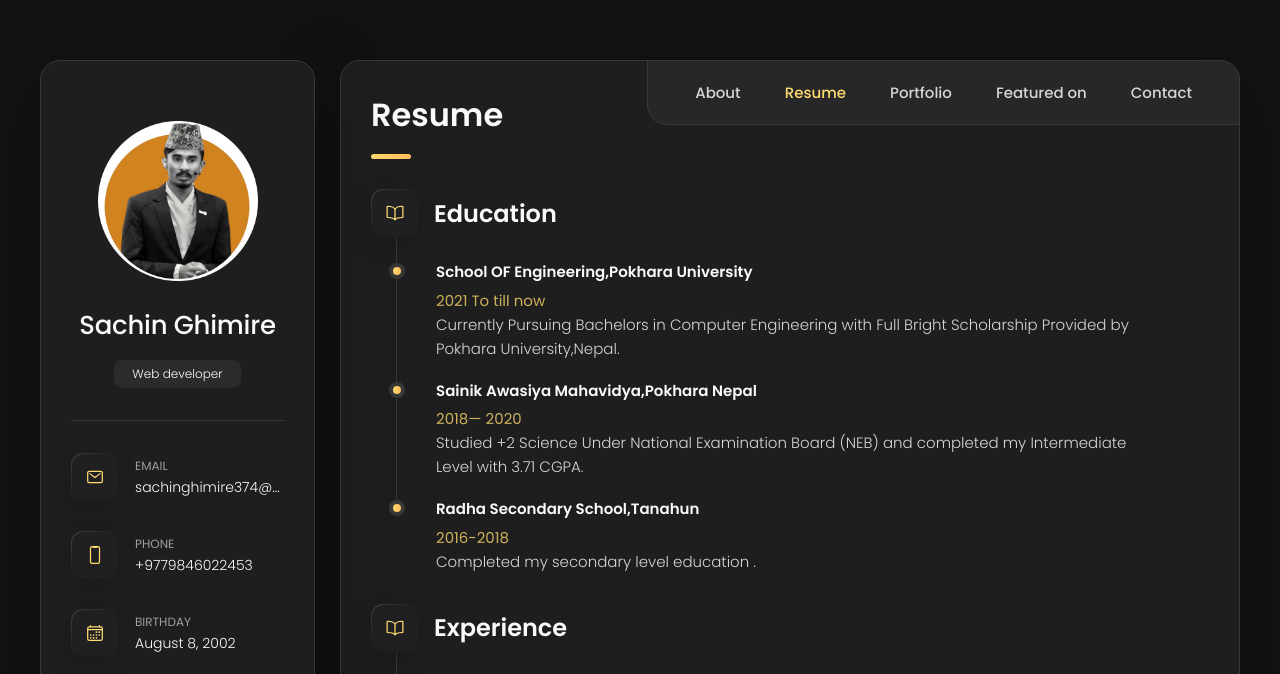
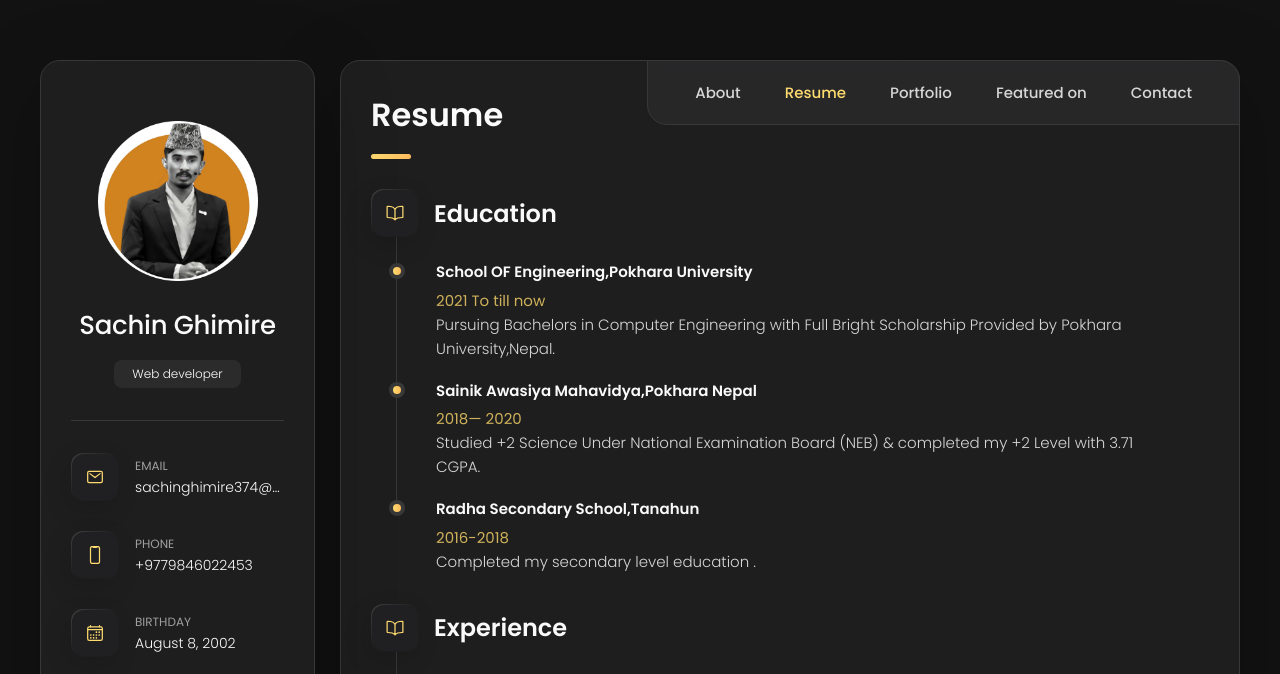
Before and after one commit to SachinGhimire2019/portfolio-website, a plain HTML site: page index.html in a window 1280 px wide. Both pictures are taken after a click on the button "Resume". Shown: the top 674 px of the page. Drawn offline with nearby package versions, Linux system fonts and the light colour scheme.

Commit message:
simple info update

```diff
--- a/index.html
+++ b/index.html
@@ -469,7 +469,7 @@
               <span>2021 To till now</span>
 
               <p class="timeline-text">
-                Currently Pursuing Bachelors in Computer Engineering with Full Bright Scholarship Provided by Pokhara University,Nepal.
+                Pursuing Bachelors in Computer Engineering with Full Bright Scholarship Provided by Pokhara University,Nepal.
               </p>
 
             </li>
@@ -481,7 +481,7 @@
               <span>2018— 2020</span>
 
               <p class="timeline-text">
-                Studied +2 Science Under National Examination Board (NEB) and completed my Intermediate Level with 3.71 CGPA.
+                Studied +2 Science Under National Examination Board (NEB) &  completed my +2 Level with 3.71 CGPA.
               </p>
 
             </li>
```
